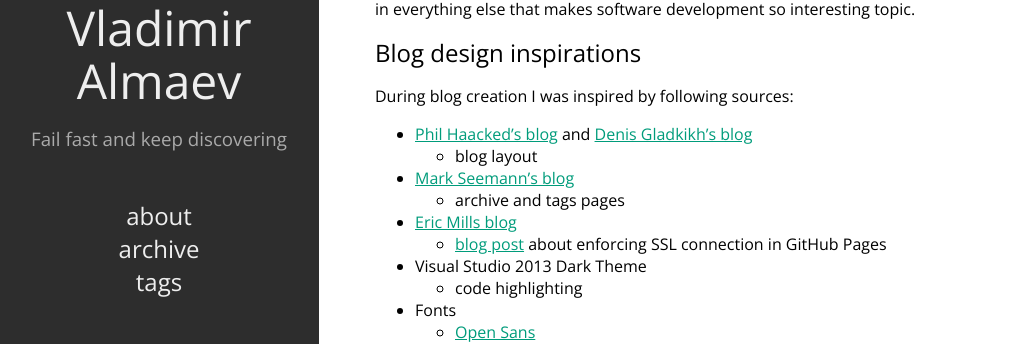
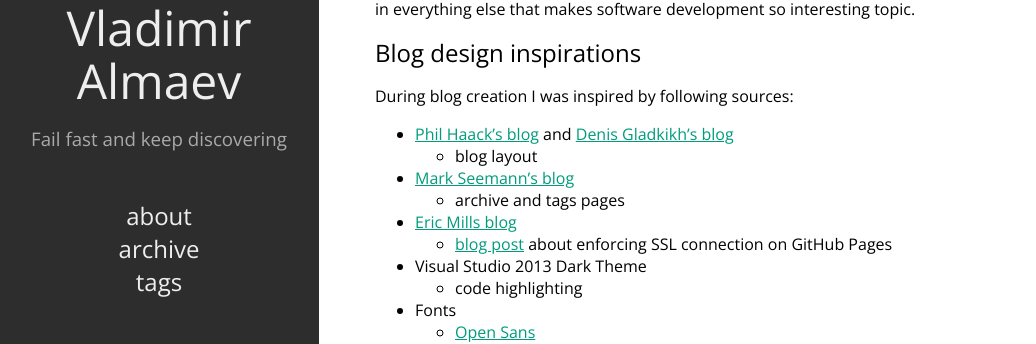
Before and after one commit to valmaev/valmaev.github.io, a Jekyll site: the page built from _posts/2014-11-11-lets-rock.md, in a window 1280 px wide. Shown: the part 235-579 px from the top of the page, without its empty margins (1-1037 px from the left). Built offline with Jekyll 4.4.1, drawn with Linux system fonts in a browser that asks for light colours; Markdown is read by kramdown in place of the engine named in the settings.

Commit message:
Fixed typos

```diff
--- a/_posts/2014-11-11-lets-rock.md
+++ b/_posts/2014-11-11-lets-rock.md
@@ -13,12 +13,12 @@ Blog design inspirations
 -------------------
 During blog creation I was inspired by following sources:
 
-- [Phil Haacked's blog](http://haacked.com) and [Denis Gladkikh's blog](http://outcoldman.com)
+- [Phil Haack's blog](http://haacked.com) and [Denis Gladkikh's blog](http://outcoldman.com)
   - blog layout
 - [Mark Seemann's blog](http://blog.ploeh.dk)
   - archive and tags pages
 - [Eric Mills blog](https://konklone.com)
-  - [blog post](https://konklone.com/post/github-pages-now-supports-https-so-use-it) about enforcing SSL connection in GitHub Pages
+  - [blog post](https://konklone.com/post/github-pages-now-supports-https-so-use-it) about enforcing SSL connection on GitHub Pages
 - Visual Studio 2013 Dark Theme
   - code highlighting
 - Fonts
```
